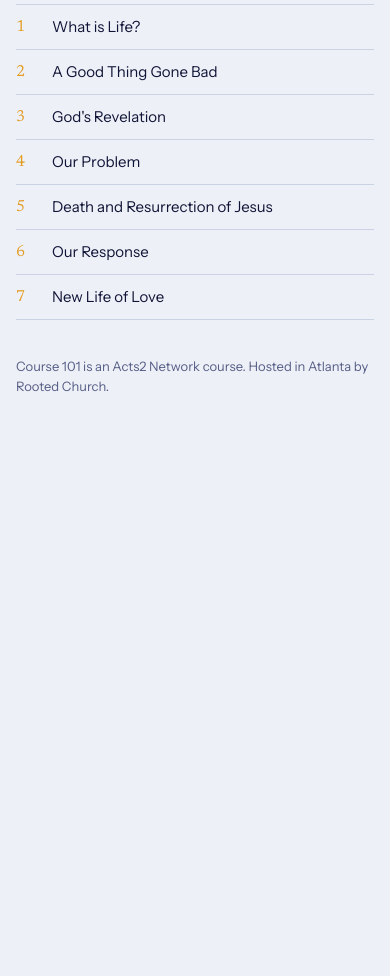
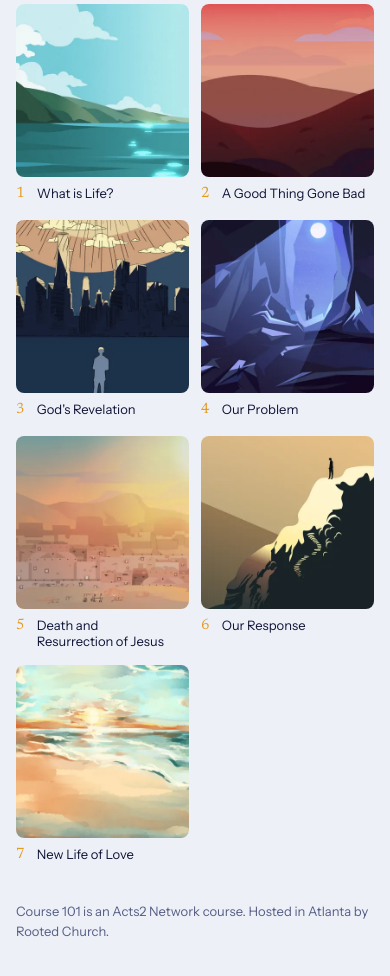
Before and after one commit to robinchengneedswork-max/c101linktree, a plain HTML site: page index.html in a window 390 px wide. Shown: the part 768-1744 px from the top of the page. Before the commit the page ends 1212 px from the top, so only its background shows below. Drawn offline with Linux system fonts and the light colour scheme.

Commit message:
Show the seven chapters as Acts2 illustrations
Replaces the plain-text chapter list with a grid of Course 101's own
chapter artwork, self-hosted rather than hotlinked from the Acts2 CDN.
Reuse confirmed with the user.

Normalised to 400x400 WebP, square crop, flattened onto white: 811KB of
source images down to 51KB. Lazy-loaded, 3 columns on desktop and 2 on
mobile.

Co-Authored-By: Claude Opus 5 <noreply@anthropic.com>

```diff
--- a/index.html
+++ b/index.html
@@ -213,30 +213,50 @@
   }
 
   .spine ol {
+    display: grid;
+    grid-template-columns: repeat(auto-fill, minmax(8.5rem, 1fr));
+    gap: 1rem 0.75rem;
     margin: 0;
     padding: 0;
     list-style: none;
     counter-reset: chapter;
   }
 
-  .spine li {
-    counter-increment: chapter;
-    display: grid;
-    grid-template-columns: 1.75rem 1fr;
-    gap: 0.5rem;
-    padding: 0.6rem 0;
-    border-top: 1px solid var(--rule);
-    font-size: 0.9375rem;
+  .spine li { counter-increment: chapter; }
+
+  /* Acts2's own chapter illustrations. Flattened onto white when they were
+     converted, so the tiles read the same in light and dark. */
+  .spine img {
+    display: block;
+    width: 100%;
+    height: auto;
+    aspect-ratio: 1;
+    object-fit: cover;
+    border-radius: 0.5rem;
+    background: var(--paper-lift);
   }
 
-  .spine li:last-child { border-bottom: 1px solid var(--rule); }
+  .spine__meta {
+    display: grid;
+    grid-template-columns: 0.9rem 1fr;
+    gap: 0.4rem;
+    margin-top: 0.5rem;
+  }
 
-  .spine li::before {
+  .spine__meta::before {
     content: counter(chapter);
     font-family: Newsreader, Georgia, serif;
-    font-size: 1rem;
+    font-size: 0.9375rem;
+    line-height: 1.25;
     color: var(--saffron);
     font-variant-numeric: tabular-nums;
+  }
+
+  .spine__title {
+    font-size: 0.8125rem;
+    line-height: 1.25;
+    color: var(--ink);
+    text-wrap: balance;
   }
 
   footer {
@@ -409,13 +429,34 @@
   <section class="spine rise" aria-labelledby="spine-label">
     <h2 class="spine__label" id="spine-label">Seven weeks, seven chapters</h2>
     <ol>
-      <li><span>What is Life?</span></li>
-      <li><span>A Good Thing Gone Bad</span></li>
-      <li><span>God's Revelation</span></li>
-      <li><span>Our Problem</span></li>
-      <li><span>Death and Resurrection of Jesus</span></li>
-      <li><span>Our Response</span></li>
-      <li><span>New Life of Love</span></li>
+      <li>
+        <img src="images/ch1.webp" alt="" width="400" height="400" loading="lazy" decoding="async">
+        <span class="spine__meta"><span class="spine__title">What is Life?</span></span>
+      </li>
+      <li>
+        <img src="images/ch2.webp" alt="" width="400" height="400" loading="lazy" decoding="async">
+        <span class="spine__meta"><span class="spine__title">A Good Thing Gone Bad</span></span>
+      </li>
+      <li>
+        <img src="images/ch3.webp" alt="" width="400" height="400" loading="lazy" decoding="async">
+        <span class="spine__meta"><span class="spine__title">God's Revelation</span></span>
+      </li>
+      <li>
+        <img src="images/ch4.webp" alt="" width="400" height="400" loading="lazy" decoding="async">
+        <span class="spine__meta"><span class="spine__title">Our Problem</span></span>
+      </li>
+      <li>
+        <img src="images/ch5.webp" alt="" width="400" height="400" loading="lazy" decoding="async">
+        <span class="spine__meta"><span class="spine__title">Death and Resurrection of Jesus</span></span>
+      </li>
+      <li>
+        <img src="images/ch6.webp" alt="" width="400" height="400" loading="lazy" decoding="async">
+        <span class="spine__meta"><span class="spine__title">Our Response</span></span>
+      </li>
+      <li>
+        <img src="images/ch7.webp" alt="" width="400" height="400" loading="lazy" decoding="async">
+        <span class="spine__meta"><span class="spine__title">New Life of Love</span></span>
+      </li>
     </ol>
   </section>
 
```
Also changed, not shown: images/ch1.webp (added), images/ch2.webp (added), images/ch3.webp (added), images/ch4.webp (added), images/ch5.webp (added), images/ch6.webp (added), images/ch7.webp (added), 1 other file.
